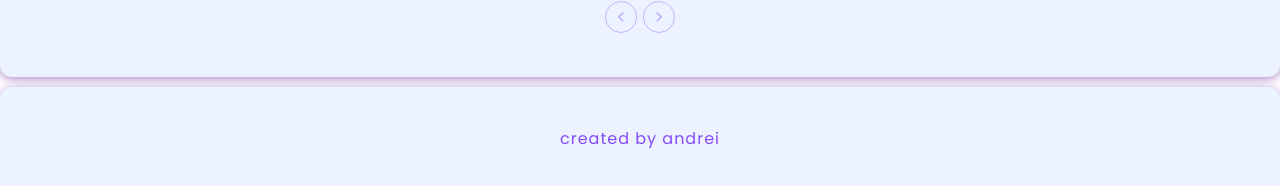
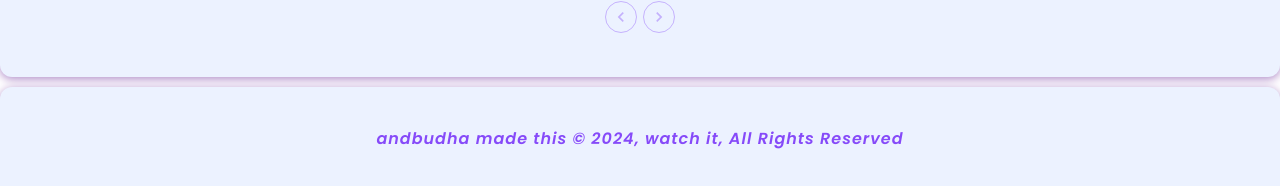
Before and after one commit to andbudha/watch-it, a React (Vite) app: page / in a window 1280 px wide. Shown: the part 693-879 px from the top of the page. Built offline with nearby package versions, Linux system fonts and the light colour scheme; no server answers; the database is empty.

Commit message:
Footer updated&restyled

```diff
--- a/src/components/Footer/Footer.module.scss
+++ b/src/components/Footer/Footer.module.scss
@@ -5,9 +5,21 @@
   height: 102px;
   width: 100%;
   border-radius: 12px 12px 0 0;
+  text-align: center;
+  font-size: 1rem;
+  font-style: oblique;
+  font-style: oblique;
+  font-weight: 600;
+  letter-spacing: 1px;
   color: $font_secondary_color;
   background-color: $second_background_color;
   box-shadow: $shadow_color 0px 2px 10px 0px,
     rgba(0, 0, 0, 0.06) 0px 0px 0px 0px;
   @include flexBox(nowrap, row, center, center);
+  .footer_text_box {
+    @include flexBox(nowrap, row, center, center);
+    @media screen and (max-width: 412px) {
+      max-width: 350px;
+    }
+  }
 }
--- a/src/components/Footer/Footer.tsx
+++ b/src/components/Footer/Footer.tsx
@@ -1,4 +1,14 @@
 import styles from './Footer.module.scss';
 export const Footer = () => {
-  return <div className={styles.footer_main_box}>created by andrei</div>;
+  return (
+    <div className={styles.footer_main_box}>
+      {' '}
+      <div className={styles.footer_text_box}>
+        {' '}
+        <span>
+          andbudha made this &copy; 2024, watch it, All Rights Reserved
+        </span>
+      </div>
+    </div>
+  );
 };
```
